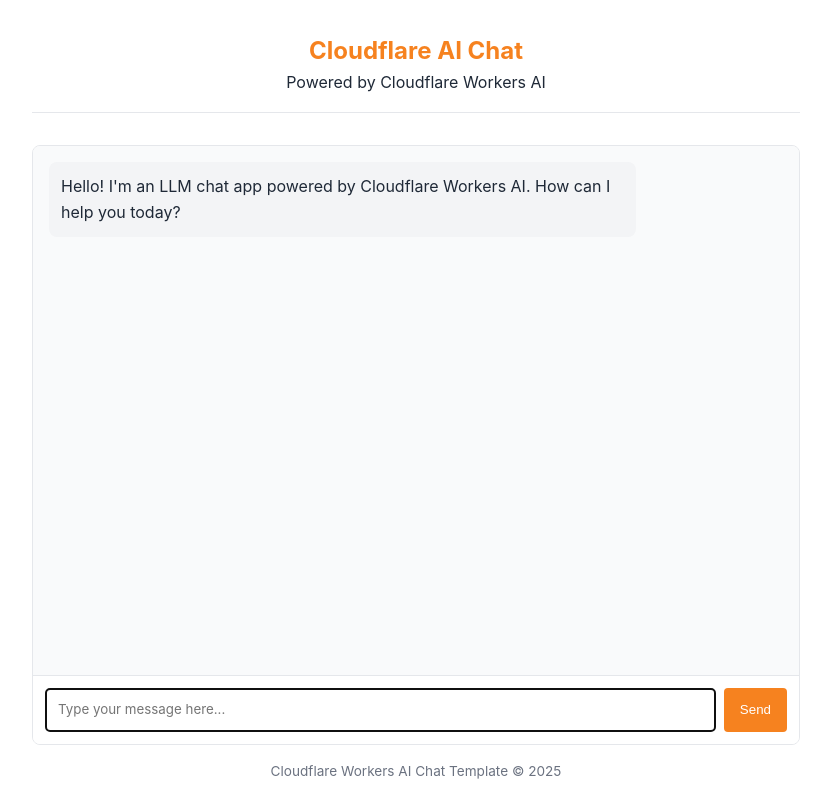
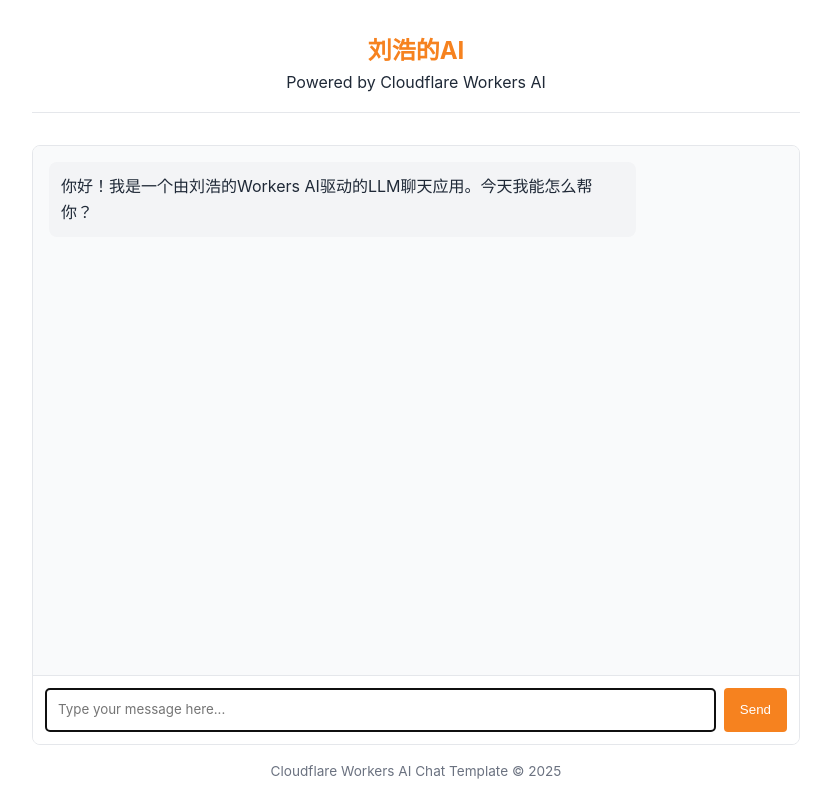
Before and after one commit to owlcoin09/llm-chat-app-template, a website: page public/index.html in a window 1280 px wide. Shown: the whole page, without its empty margins (224-1055 px from the left). Drawn offline with Linux system fonts and the light colour scheme.

Commit message:
Update index.html

```diff
--- a/public/index.html
+++ b/public/index.html
@@ -138,7 +138,7 @@
   </head>
   <body>
     <header>
-      <h1>Cloudflare AI Chat</h1>
+      <h1>刘浩的AI</h1>
       <p>Powered by Cloudflare Workers AI</p>
     </header>
 
@@ -146,8 +146,7 @@
       <div id="chat-messages" class="chat-messages">
         <div class="message assistant-message">
           <p>
-            Hello! I'm an LLM chat app powered by Cloudflare Workers AI. How can
-            I help you today?
+            你好！我是一个由刘浩的Workers AI驱动的LLM聊天应用。今天我能怎么帮你？
           </p>
         </div>
       </div>
```
